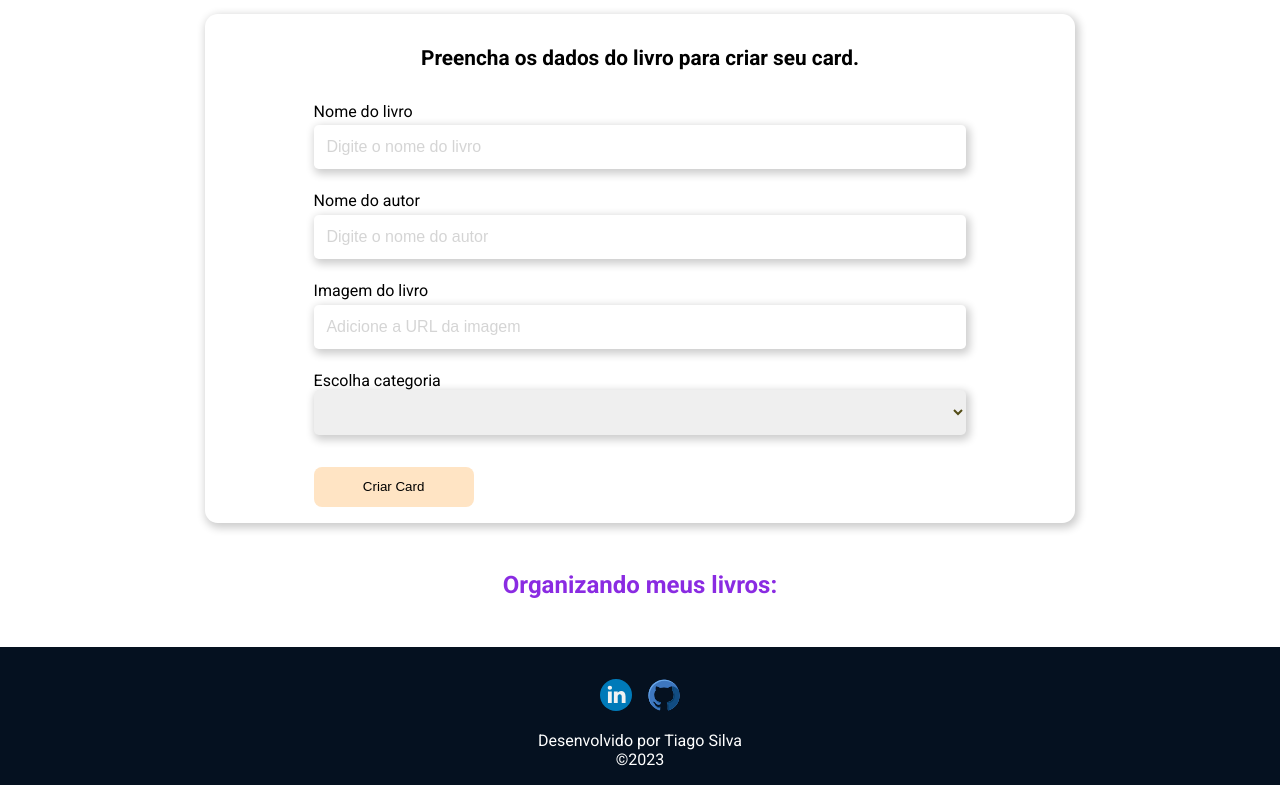
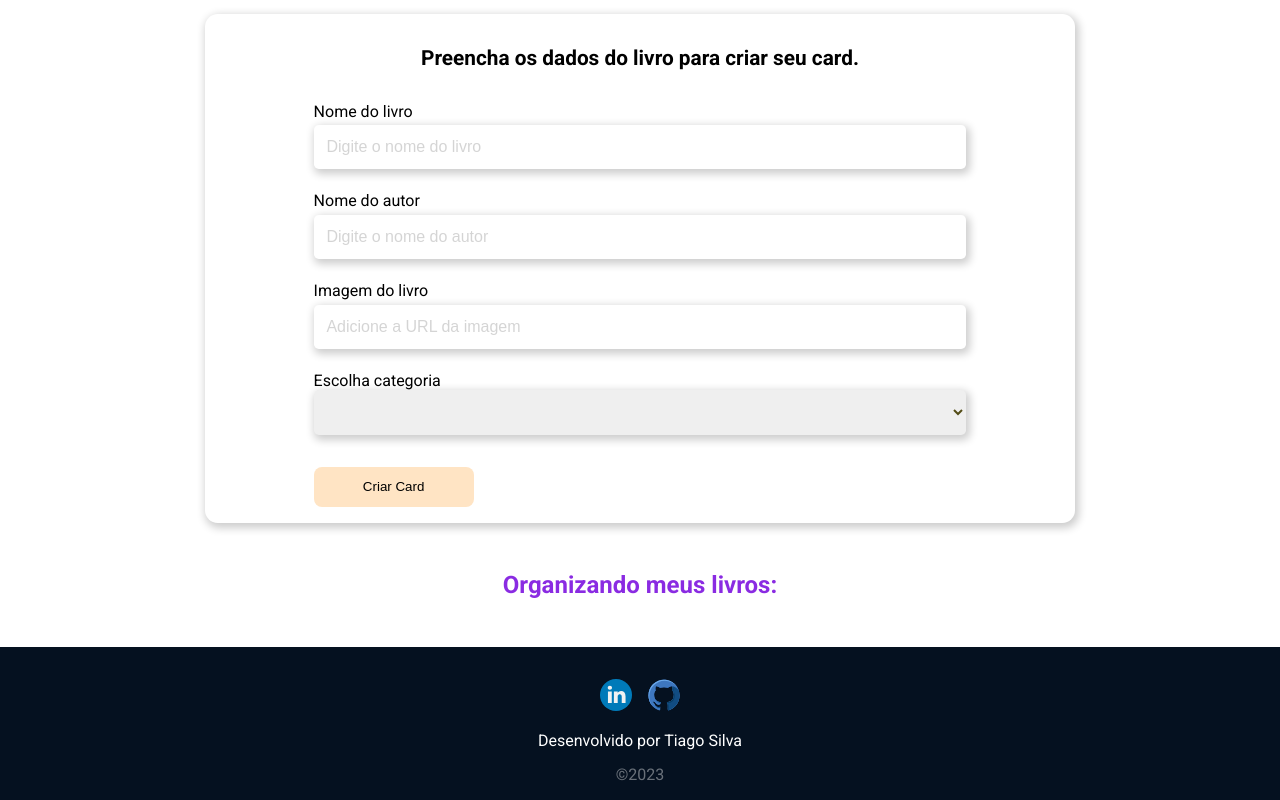
Before and after one commit to tiagobsb84/projeto_organizando_livros, a React (Create React App) app: page / in a window 1280 px wide. Shown: the part 475-1275 px from the top of the page. Built offline with nearby package versions, Linux system fonts and the light colour scheme; the HTML template or start-up script is replaced by a standard one.

Commit message:
finalizado projeto

```diff
--- a/src/components/Rodape/Rodape.css
+++ b/src/components/Rodape/Rodape.css
@@ -31,3 +31,8 @@
 .image-network:hover {
     opacity: .6;
 }
+
+.data-rodape {
+    opacity: .4;
+    margin-top: 15px;
+}
--- a/src/components/Rodape/index.js
+++ b/src/components/Rodape/index.js
@@ -11,7 +11,8 @@ const Rodape = () => {
                 <a className="link-network" href="https://github.com/tiagobsb84" target="_blank" rel="noreferrer"><img className="image-network" src={github} alt="icone github" /></a>
             </div>
             <div>
-               <p>Desenvolvido por Tiago Silva</p><p>&copy;{new Date().getFullYear()}</p>
+               <p>Desenvolvido por Tiago Silva</p>
+               <p className="data-rodape">&copy;{new Date().getFullYear()}</p>
             </div>
         </section>
     )
```
